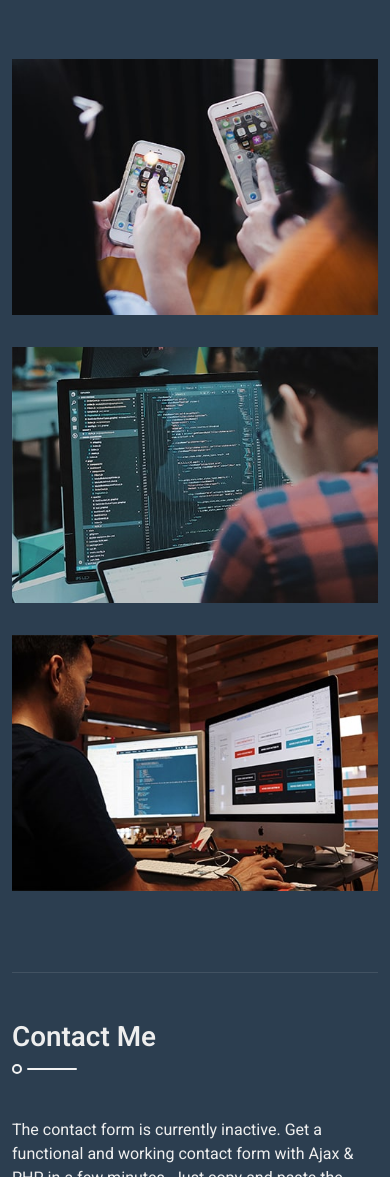
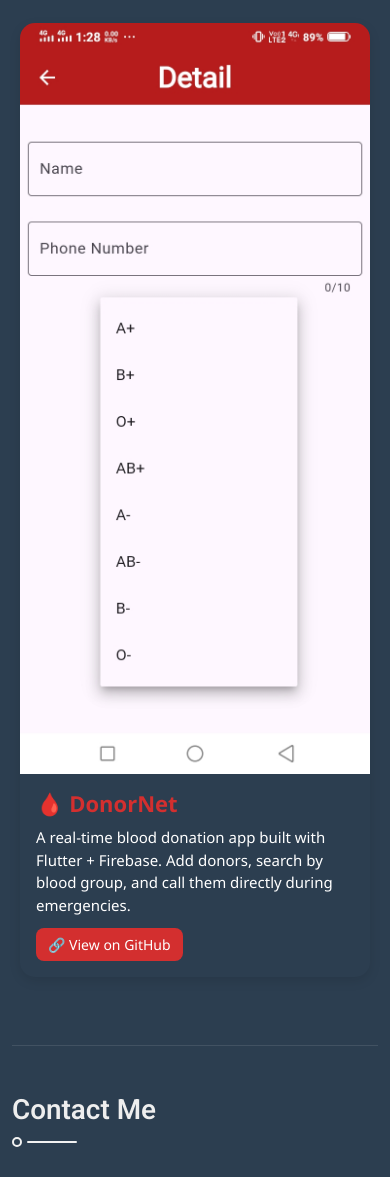
Before and after one commit to Limysebastian/Limy.github.io, a plain HTML site: page index.html in a window 390 px wide. Shown: the part 4904-6081 px from the top of the page. Drawn offline with nearby package versions, Linux system fonts and the light colour scheme; files that its build step writes are made by us from their sources.

Commit message:
DONERAPP ADDED

```diff
--- a/index.html
+++ b/index.html
@@ -367,8 +367,8 @@
                                         </ul>
                                     </div>
                                 </div>
-                                <div class="row portfolio-container">
-                                    <div class="col-md-6 mb-4 portfolio-item first">
+                                <!-- <div class="row portfolio-container"> -->
+                                    <!-- <div class="col-md-6 mb-4 portfolio-item first">
                                         <div class="position-relative overflow-hidden mb-2">
                                             <img class="img-fluid w-100" src="img/portfolio-1.jpg" alt="">
                                             <div class="portfolio-btn d-flex align-items-center justify-content-center">
@@ -377,8 +377,22 @@
                                                 </a>
                                             </div>
                                         </div>
-                                    </div>
-                                    <div class="col-md-6 mb-4 portfolio-item second">
+                                    </div> -->
+                                    <div style="max-width: 350px; margin: 20px auto; border-radius: 15px; box-shadow: 0 4px 12px rgba(0,0,0,0.1); overflow: hidden; font-family: 'Segoe UI', sans-serif;">
+  <a href="https://github.com/Limysebastian/DonorNet" target="_blank" style="text-decoration: none; color: inherit;">
+    <img src="aaaa.jpeg" alt="DonorNet App" style="width: 100%; height: auto;">
+    <div style="padding: 16px;">
+      <h2 style="margin: 0 0 10px; font-size: 22px; color: #d32f2f;">🩸 DonorNet</h2>
+      <p style="margin: 0 0 12px; font-size: 15px; color: #fff;">
+        A real-time blood donation app built with Flutter + Firebase. Add donors, search by blood group, and call them directly during emergencies.
+      </p>
+      <span style="display: inline-block; padding: 6px 12px; background-color: #d32f2f; color: white; border-radius: 8px; font-size: 14px;">
+        🔗 View on GitHub
+      </span>
+    </div>
+  </a>
+</div>
+                                    <!-- <div class="col-md-6 mb-4 portfolio-item second">
                                         <div class="position-relative overflow-hidden mb-2">
                                             <img class="img-fluid w-100" src="img/portfolio-2.jpg" alt="">
                                             <div class="portfolio-btn d-flex align-items-center justify-content-center">
@@ -387,8 +401,8 @@
                                                 </a>
                                             </div>
                                         </div>
-                                    </div>
-                                    <div class="col-md-6 mb-4 portfolio-item first">
+                                    </div> -->
+                                    <!-- <div class="col-md-6 mb-4 portfolio-item first">
                                         <div class="position-relative overflow-hidden mb-2">
                                             <img class="img-fluid w-100" src="img/portfolio-3.jpg" alt="">
                                             <div class="portfolio-btn d-flex align-items-center justify-content-center">
@@ -397,8 +411,8 @@
                                                 </a>
                                             </div>
                                         </div>
-                                    </div>
-                                    <div class="col-md-6 mb-4 portfolio-item second">
+                                    </div> -->
+                                    <!-- <div class="col-md-6 mb-4 portfolio-item second">
                                         <div class="position-relative overflow-hidden mb-2">
                                             <img class="img-fluid w-100" src="img/portfolio-4.jpg" alt="">
                                             <div class="portfolio-btn d-flex align-items-center justify-content-center">
@@ -407,8 +421,8 @@
                                                 </a>
                                             </div>
                                         </div>
-                                    </div>
-                                </div>
+                                    </div> -->
+                                <!-- </div> -->
                             </div>
                         </div>
                     </section>
```
Also changed, not shown: aaaa.jpeg (added).
